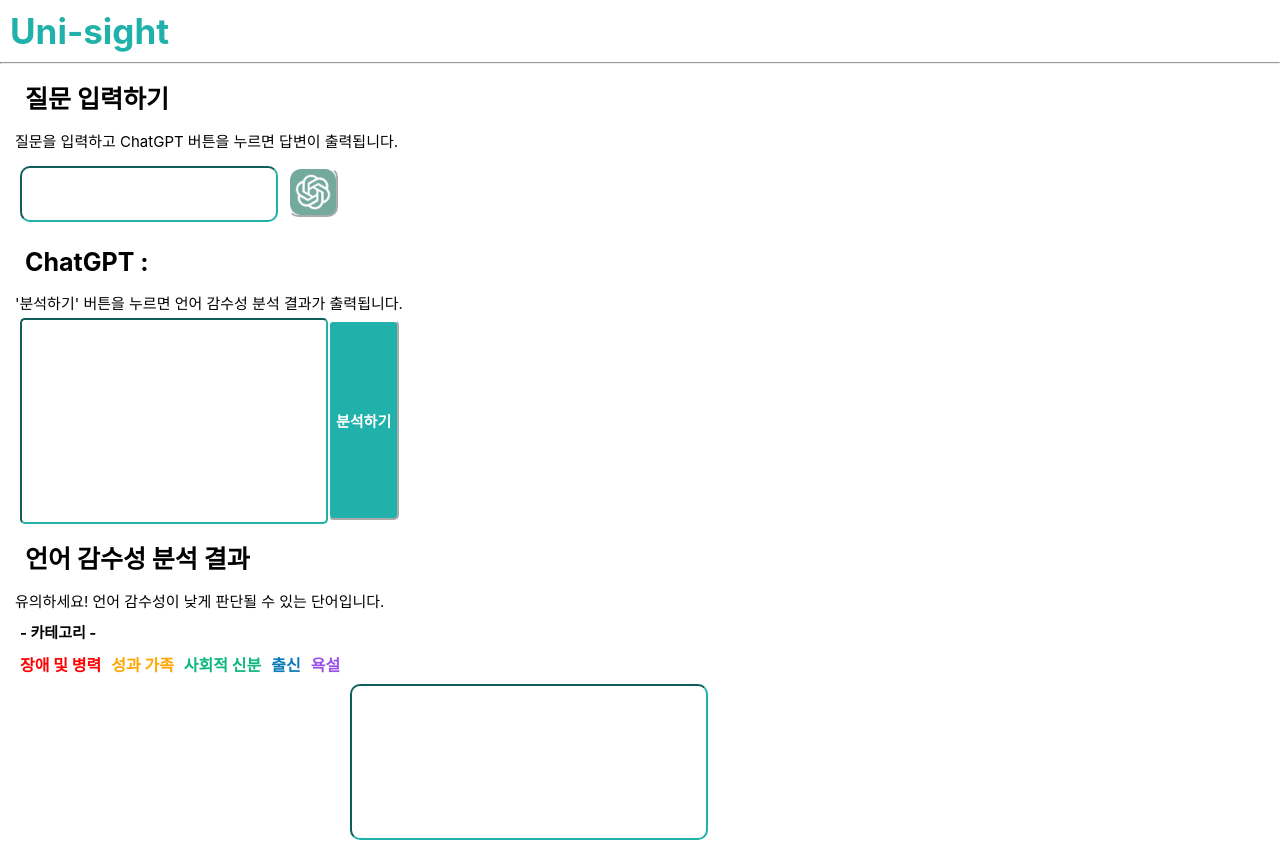
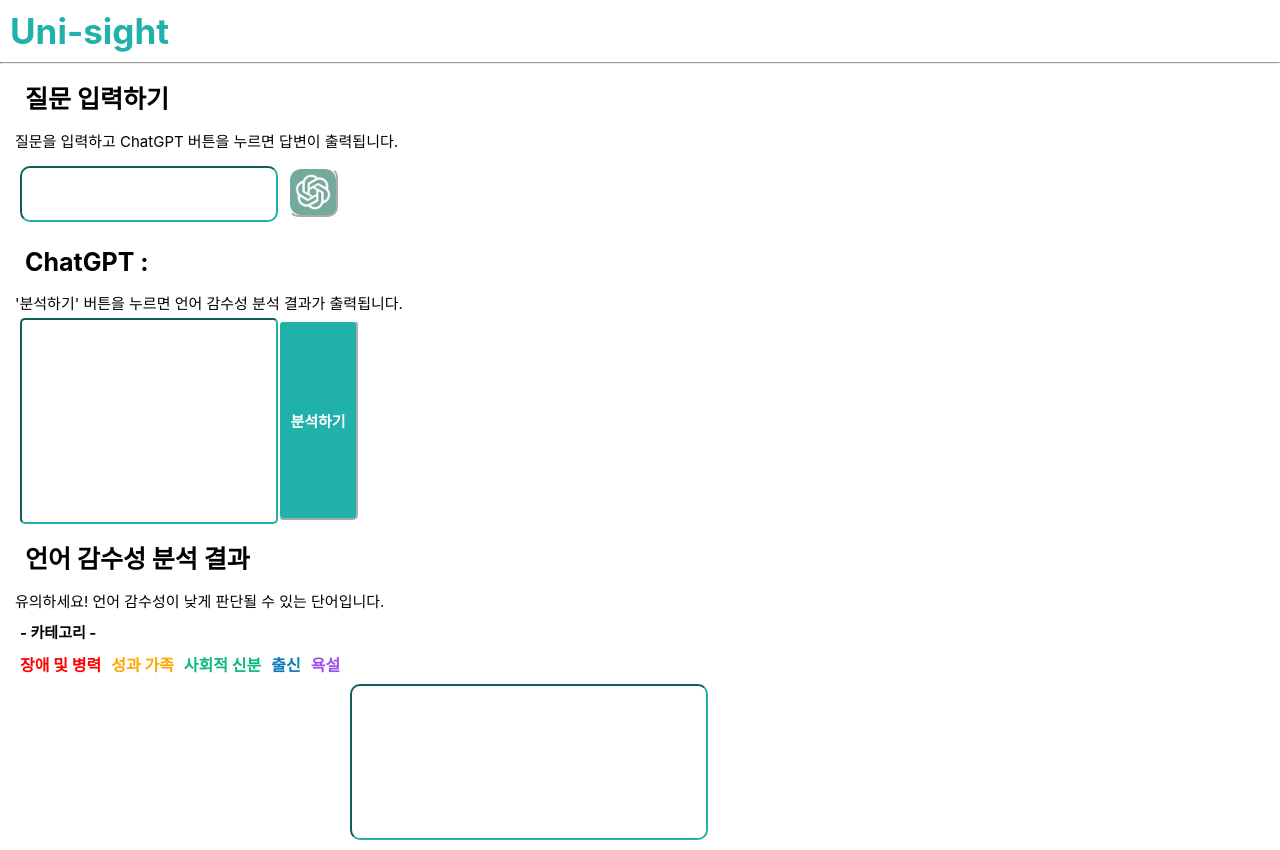
Before and after one commit to e2huh/uni_sight_web, a Vue app in the folder uni_sight/: page / in a window 1280 px wide. Built offline with nearby package versions, Linux system fonts and the light colour scheme.

Commit message:
찐최종

```diff
--- a/uni_sight/src/App.css
+++ b/uni_sight/src/App.css
@@ -40,7 +40,7 @@
   margin-left : 10px;
   border-color :#20B2AA;
   border-radius: 5px;
-  width : 300px;
+  width : 250px;
   height :200px;
   font-size : 15px;
 }
@@ -52,7 +52,7 @@
   font-weight: bold;
   border-color: white;
   height : 200px;
-  /* width : 100px; */
+  width : 80px;
   /* margin-left : 15px; */
 }
 .result{
```
